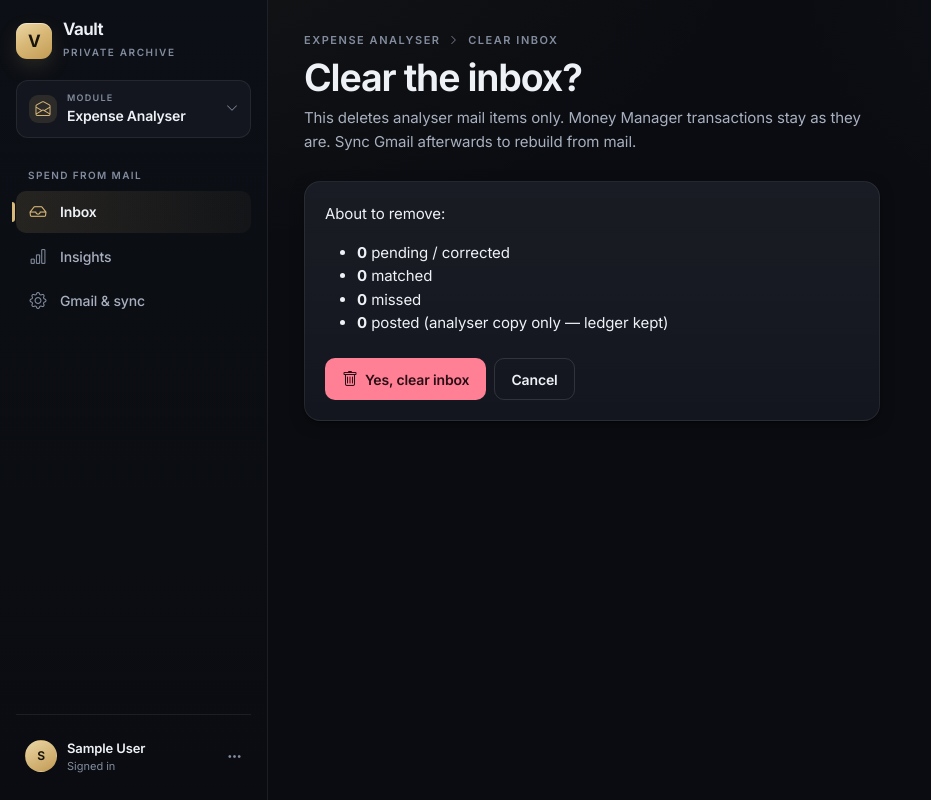
After one commit to renishkurian/helath-valult, a FastAPI app: page /admin/expense-analyser/clear in a window 1280 px wide. The commit adds this page. Shown: the whole page, without its empty margins (0-931 px from the left). Run offline with FastAPI, Linux system fonts and the light colour scheme; the visitor is signed in with stand-in values (Sample User, id 1); tables that the repository leaves empty hold one stand-in row (values such as "Sample post"); parts of the project's set-up code (start-up, migrations or seed data) failed here and were passed over; some libraries are stand-ins or nearby versions.

Commit message:
Fix Clear inbox 404 by using a confirm page instead of a JS alert.
GET /admin/expense-analyser/clear now renders a confirmation screen so the browser is not left on a POST-only URL after the popup.

Co-authored-by: Cursor <cursoragent@cursor.com>

```diff
--- a/backend/app/templates/expense_analyser.html
+++ b/backend/app/templates/expense_analyser.html
@@ -21,9 +21,7 @@
       <button class="btn btn-outline-secondary" type="submit"><i class="bi bi-magic"></i> AI re-tag</button>
     </form>
     {% endif %}
-    <form method="post" action="/admin/expense-analyser/clear" onsubmit="return confirm('Clear the entire Expense Analyser inbox? This removes all pending, corrected, matched, posted, and ignored mail items. Money Manager ledger is not touched. Sync can recreate them from Gmail.');">
-      <button class="btn btn-outline-danger" type="submit"><i class="bi bi-trash"></i> Clear inbox</button>
-    </form>
+    <a class="btn btn-outline-danger" href="/admin/expense-analyser/clear"><i class="bi bi-trash"></i> Clear inbox</a>
     <a class="btn btn-outline-secondary" href="/admin/expense-analyser/insights"><i class="bi bi-bar-chart"></i> Insights</a>
     <a class="btn btn-outline-secondary" href="/admin/expense-analyser/settings"><i class="bi bi-gear"></i> Settings</a>
   </div>
--- /dev/null
+++ b/backend/app/templates/expense_analyser_clear.html
@@ -0,0 +1,36 @@
+{% extends "base.html" %}
+{% block title %}Clear inbox{% endblock %}
+{% block content %}
+<div class="page-head">
+  <div>
+    <div class="eyebrow">
+      <a href="/admin/expense-analyser">Expense Analyser</a>
+      <i class="bi bi-chevron-right" style="font-size:.625rem;"></i>
+      Clear inbox
+    </div>
+    <h1 class="page-title">Clear the inbox?</h1>
+    <p class="page-lead">
+      This deletes analyser mail items only. Money Manager transactions stay as they are.
+      Sync Gmail afterwards to rebuild from mail.
+    </p>
+  </div>
+</div>
+
+<div class="card" style="max-width:36rem;">
+  <div class="card-body">
+    <p class="mb-3">About to remove:</p>
+    <ul class="mb-4">
+      <li><strong>{{ status.pending + (status.corrected or 0) }}</strong> pending / corrected</li>
+      <li><strong>{{ status.matched }}</strong> matched</li>
+      <li><strong>{{ status.missed }}</strong> missed</li>
+      <li><strong>{{ status.posted }}</strong> posted (analyser copy only — ledger kept)</li>
+    </ul>
+    <div class="d-flex gap-2 flex-wrap">
+      <form method="post" action="/admin/expense-analyser/clear">
+        <button class="btn btn-danger" type="submit"><i class="bi bi-trash"></i> Yes, clear inbox</button>
+      </form>
+      <a class="btn btn-outline-secondary" href="/admin/expense-analyser">Cancel</a>
+    </div>
+  </div>
+</div>
+{% endblock %}
```
Also changed, not shown: backend/app/admin.py (+14 -1 lines).
